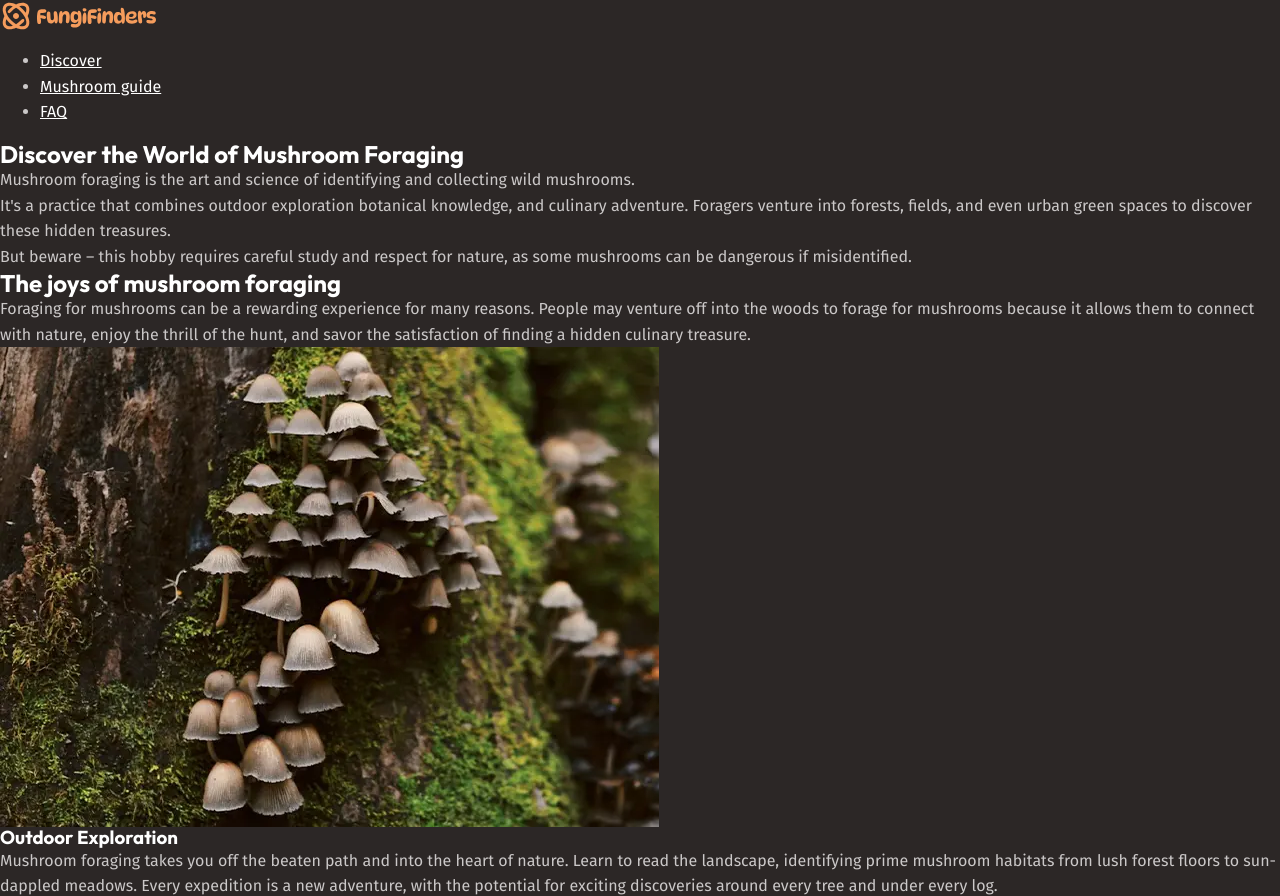
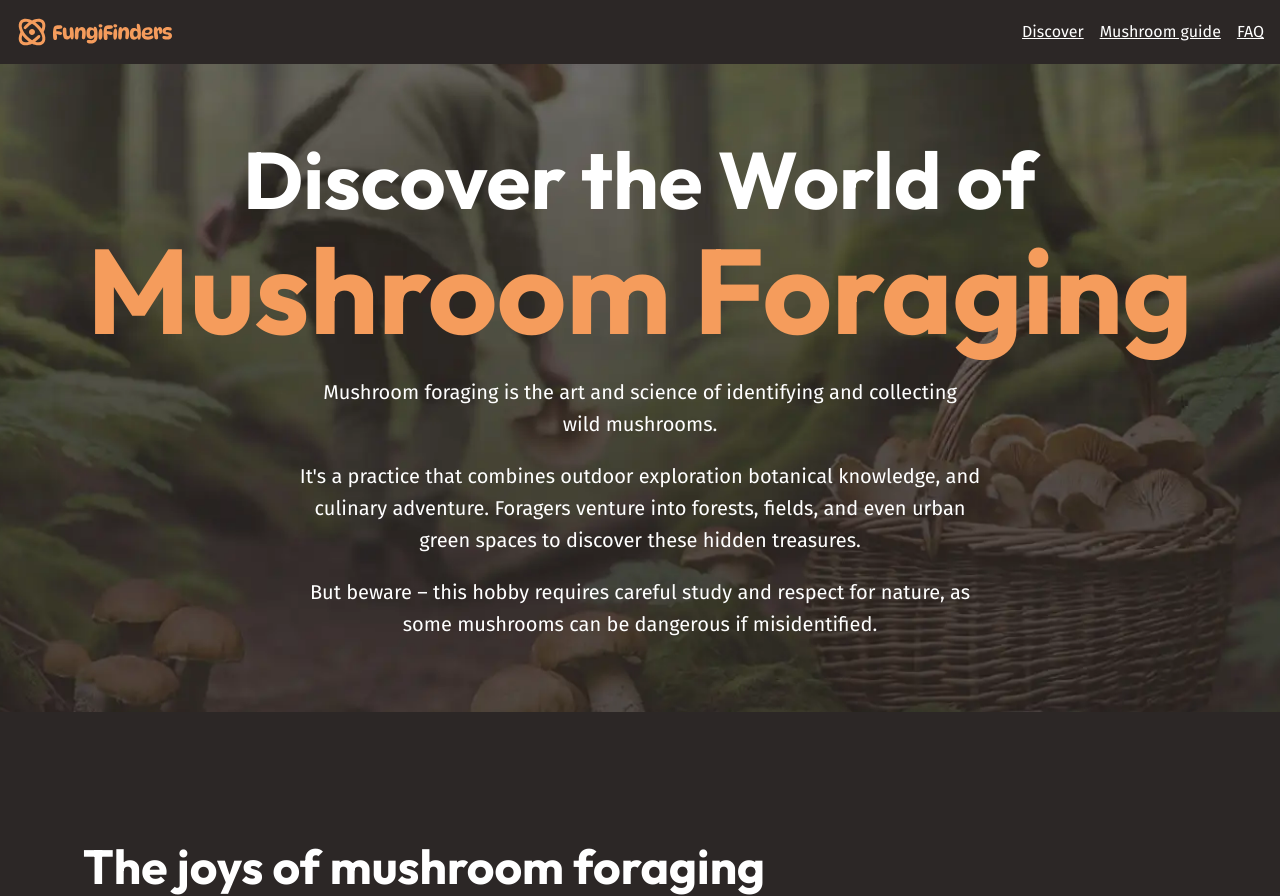
Before and after one commit to iawaiscode/fungy-finders, a plain HTML site: page index.html in a window 1280 px wide. Shown: the top 896 px of the page. Drawn offline with Linux system fonts and the light colour scheme.

Commit message:
landing page done

```diff
--- a/index.html
+++ b/index.html
@@ -3,7 +3,7 @@
   <head>
     <meta charset="UTF-8" />
     <meta name="viewport" content="width=device-width, initial-scale=1.0" />
-    <title>Fungy Finder</title>
+    <title>FungiFinders</title>
     <link rel="preconnect" href="https://fonts.googleapis.com" />
     <link rel="preconnect" href="https://fonts.gstatic.com" crossorigin />
     <link
@@ -16,11 +16,12 @@
   <body>
     <header class="site-header">
       <div class="wrapper" data-width="wide">
-        <a href="/" name="home">
+        <div class="header-content">
+          <a href="/">
             <img
               class="logo"
               src="/assets/fungi-finders.svg"
-            alt="fungi finders logo"
+              alt="FungiFinders logo"
             />
           </a>
 
@@ -32,17 +33,18 @@
             </ul>
           </nav>
         </div>
+      </div>
     </header>
     <main>
-      <section class="hero section text-center" data-padding="compact">
+      <section class="hero section text-center flow" data-padding="compact">
         <div class="wrapper">
-          <h1>
+          <h1 class="hero-title">
             Discover the World of
             <span>Mushroom Foraging</span>
           </h1>
         </div>
         <div class="wrapper" data-width="narrow">
-          <div class="font-size-md">
+          <div class="font-size-md flow">
             <p>
               Mushroom foraging is the art and science of identifying and
               collecting wild mushrooms.
@@ -62,7 +64,7 @@
       </section>
 
       <section class="section">
-        <div class="wrapper">
+        <div class="wrapper flow">
           <h2 class="section-title">The joys of mushroom foraging</h2>
           <p>
             Foraging for mushrooms can be a rewarding experience for many
@@ -74,12 +76,12 @@
 
           <!-- this is 3 columns-->
           <div class="equal-columns">
-            <div class="card">
+            <div class="card grid-flow">
               <img
                 src="/assets/outdoor-exploration.webp"
                 alt="Tighly grouped brown mushrooms growing up the side of a mossy tree trunk"
               />
-              <h3>Outdoor Exploration</h3>
+              <h3 class="card-title">Outdoor Exploration</h3>
               <p>
                 Mushroom foraging takes you off the beaten path and into the
                 heart of nature. Learn to read the landscape, identifying prime
@@ -89,12 +91,12 @@
               </p>
             </div>
 
-            <div class="card">
+            <div class="card grid-flow">
               <img
                 src="/assets/botanical-expertise.webp"
                 alt="Various harvested wild mushrooms on a table"
               />
-              <h3>Botanical Expertise</h3>
+              <h3 class="card-title">Botanical Expertise</h3>
               <p>
                 Dive into the intricate world of fungal biology. Discover the
                 unique structures of mushrooms, from caps to gills to spores.
@@ -105,12 +107,12 @@
               </p>
             </div>
 
-            <div class="card">
+            <div class="card grid-flow">
               <img
                 src="/assets/culinary-delight.webp"
                 alt="A freshly cooked plate of food, still steaming, with several mushroom slices on it"
               />
-              <h3>Culinary Delights</h3>
+              <h3 class="card-title">Culinary Delights</h3>
               <p>
                 Transform your foraged finds into delectable dishes. Many edible
                 mushrooms offer unique flavors and textures that can elevate
@@ -126,9 +128,9 @@
 
       <section class="background-accent section" data-padding="compact">
         <div class="wrapper" data-width="narrow">
-          <div class="text-center font-size-lg">
+          <div class="text-center font-size-lg flow text-high-contrast">
             <h2 class="section-title">
-              Start your <span>Foraging Adventure!</span>
+              Start your <span class="text-brand">Foraging Adventure!</span>
             </h2>
             <p>
               Whether you're seeking a deeper connection with nature, a new
@@ -141,7 +143,7 @@
 
       <section class="background-extra-dark section">
         <div class="wrapper" data-width="wide">
-          <div class="equal-columns">
+          <div class="equal-columns" data-gap="large" data-align="center">
             <!-- two columns -->
             <div>
               <img
@@ -149,7 +151,7 @@
                 alt="A man on his hands and knees carefully digging a mushroom out of the forest floor"
               />
             </div>
-            <div class="font-size-lg">
+            <div class="font-size-lg flow">
               <h2 class="section-title">Get to know your mushrooms</h2>
               <p>
                 Successful and safe mushroom foraging begins with a deep
@@ -175,9 +177,9 @@
 
       <section class="section">
         <div class="wrapper" data-width="wide">
-          <div class="equal-columns">
+          <div class="equal-columns" data-gap="large" data-align="center">
             <!-- two columns -->
-            <div class="font-size-lg">
+            <div class="font-size-lg flow">
               <h2 class="section-title">Connect with Nature</h2>
               <p>
                 Experience the beauty of the great outdoors while foraging for
--- a/style.css
+++ b/style.css
@@ -1,4 +1,4 @@
-@layer reset, base, utilities;
+@layer reset, base, layout, components, utilities;
 
 @layer reset {
   *,
@@ -26,7 +26,8 @@
     margin: 0;
   }
 
-  [role="list"] {
+  ul,
+  ol {
     list-style: none;
     margin: 0;
     padding: 0;
@@ -142,7 +143,7 @@
     --border-radius-lg: 0.75rem;
   }
   body {
-    font-family: var(--font-family-body);
+    font-family: var(--font-family-body), sans-serif;
     font-size: var(--font-size-regular);
     line-height: 1.6;
     color: var(--text-main);
@@ -152,7 +153,7 @@
   h2,
   h3,
   h4 {
-    font-family: var(--font-family-heading);
+    font-family: var(--font-family-heading), sans-serif;
     font-weight: 700;
     color: var(--text-high-contrast);
   }
@@ -163,6 +164,150 @@
   a:hover,
   a:focus-visible {
     color: var(--text-brand-light);
+  }
+  img {
+    border-radius: var(--border-radius-lg);
+  }
+}
+
+@layer layout {
+  .flow > * + * {
+    margin-top: var(--flow-space, 1em);
+  }
+
+  .grid-flow {
+    display: grid;
+    gap: var(--grid-gap, 1rem);
+  }
+
+  .equal-columns {
+    display: grid;
+    gap: var(--equal-columns-gap, 1rem);
+    align-items: var(--equal-columns-vertical-align, stretch);
+
+    @media (width > 760px) {
+      grid-auto-flow: column;
+      grid-auto-columns: 1fr;
+    }
+    &[data-gap="large"] {
+      --equal-columns-gap: 2rem;
+    }
+    &[data-align="center"] {
+      --equal-columns-vertical-align: center;
+    }
+  }
+
+  .section {
+    --padding-block: 3.75rem;
+
+    padding-block: var(--padding-block);
+
+    @media (width > 760px) {
+      --padding-block: 8rem;
+
+      &[data-padding="compact"] {
+        --padding-block: 4.5rem;
+      }
+    }
+  }
+
+  .wrapper {
+    --wrapper-max-width: 1130px;
+    --wrapper-padding: 1rem;
+
+    max-width: calc(var(--wrapper-max-width) + var(--wrapper-padding));
+    margin-inline: auto;
+    padding-inline: var(--wrapper-padding);
+
+    &[data-width="wide"] {
+      --wrapper-max-width: 1330px;
+    }
+    &[data-width="narrow"] {
+      --wrapper-max-width: 720px;
+    }
+  }
+}
+
+@layer components {
+  .site-header {
+    padding-block: 1rem;
+  }
+  .header-content {
+    display: flex;
+    gap: 0.5rem 1rem;
+    flex-wrap: wrap;
+    align-items: center;
+    justify-content: space-between;
+  }
+  .primary-navigation {
+    ul {
+      display: flex;
+      flex-wrap: wrap;
+      gap: 0.5rem 1rem;
+    }
+  }
+  .hero {
+    text-align: center;
+    font-size: var(--font-size-md);
+    color: var(--text-high-contrast);
+    background-image: url("assets/hero.webp");
+    background-size: cover;
+    background-position: center;
+  }
+  .hero-title {
+    font-size: var(--font-size-heading-lg);
+    span {
+      font-size: var(--font-size-heading-xl);
+      color: var(--text-brand);
+      display: block;
+    }
+  }
+  .card {
+    display: grid;
+    gap: var(--card-gap, 1rem);
+    padding: 1rem;
+    background-color: var(--background-light);
+    border-radius: var(--border-radius-lg);
+
+    img {
+      border-radius: var(--border-radius-md);
+    }
+  }
+  .card-title {
+    font-size: var(--card-title-font-size, var(--font-size-md));
+    color: var(--card-title-color, var(--text-brand));
+  }
+
+  .button {
+    text-decoration: none;
+    cursor: pointer;
+    display: inline-flex;
+    background-color: var(--background-accent-main);
+    font-family: var(--font-family-heading) sans-serif;
+    font-weight: 700;
+    border-radius: var(--border-radius-md);
+    padding: 0.5rem 1rem;
+    font-size: var(--font-size-md);
+    transition: background-color 200ms ease-in-out;
+  }
+  .button:hover,
+  .button:focus-visible {
+    background-color: var(--background-accent-light);
+    color: var(--text-high-contrast);
+  }
+
+  .site-footer {
+    padding-block: 2rem;
+    text-align: center;
+    display: grid;
+    gap: 2rem;
+    background-color: var(--background-dark);
+
+    p {
+      font-size: var(--font-size-md);
+      font-family: var(--font-family-heading) sans-serif;
+      font-weight: 700;
+    }
   }
 }
 
@@ -176,4 +321,50 @@
     white-space: nowrap;
     width: 1px;
   }
+  .text-center {
+    text-align: center;
+  }
+  .text-brand {
+    color: var(--text-brand);
+  }
+  .text-high-contrast {
+    color: var(--text-high-contrast);
+  }
+
+  .section-title {
+    font-size: var(--font-size-heading-regular);
+  }
+
+  .background-base {
+    background-color: var(--background-main);
+  }
+  .background-light {
+    background-color: var(--background-light);
+  }
+  .background-extra-light {
+    background-color: var(--background-extra-light);
+  }
+  .background-dark {
+    background-color: var(--background-dark);
+  }
+  .background-extra-dark {
+    background-color: var(--background-extra-dark);
+  }
+
+  .background-accent {
+    background-color: var(--background-accent-dark);
+  }
+
+  .font-size-sm {
+    font-size: var(--font-size-sm);
+  }
+  .font-size-regular {
+    font-size: var(--font-size-regular);
+  }
+  .font-size-md {
+    font-size: var(--font-size-md);
+  }
+  .font-size-lg {
+    font-size: var(--font-size-lg);
+  }
 }
```
Lines whose indentation alone changed are shown as unchanged.
